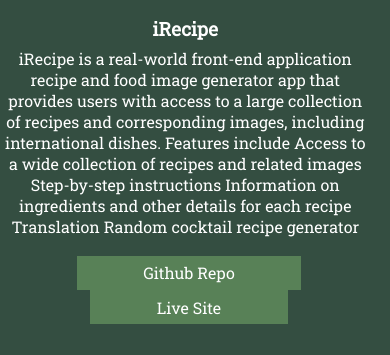
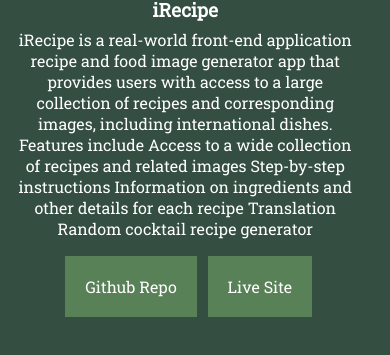
Before and after one commit to Gpsnm/AdamWilletts, a plain HTML site: page index.html in a window 390 px wide. Shown: the part 888-1243 px from the top of the page. Drawn offline with Linux system fonts and the light colour scheme.

Commit message:
added media queires for below 600px for buttons to sit side by side not stack

```diff
--- a/assets/style.css
+++ b/assets/style.css
@@ -261,3 +261,14 @@ footer a {
     font-size: 60px;
   }
 }
+
+@media screen and (max-width:500px) {
+ button{
+  padding: 20px;
+ }
+ .project-text{
+  margin: 0% 4%;
+  text-align: center;
+ }
+
+}
```
